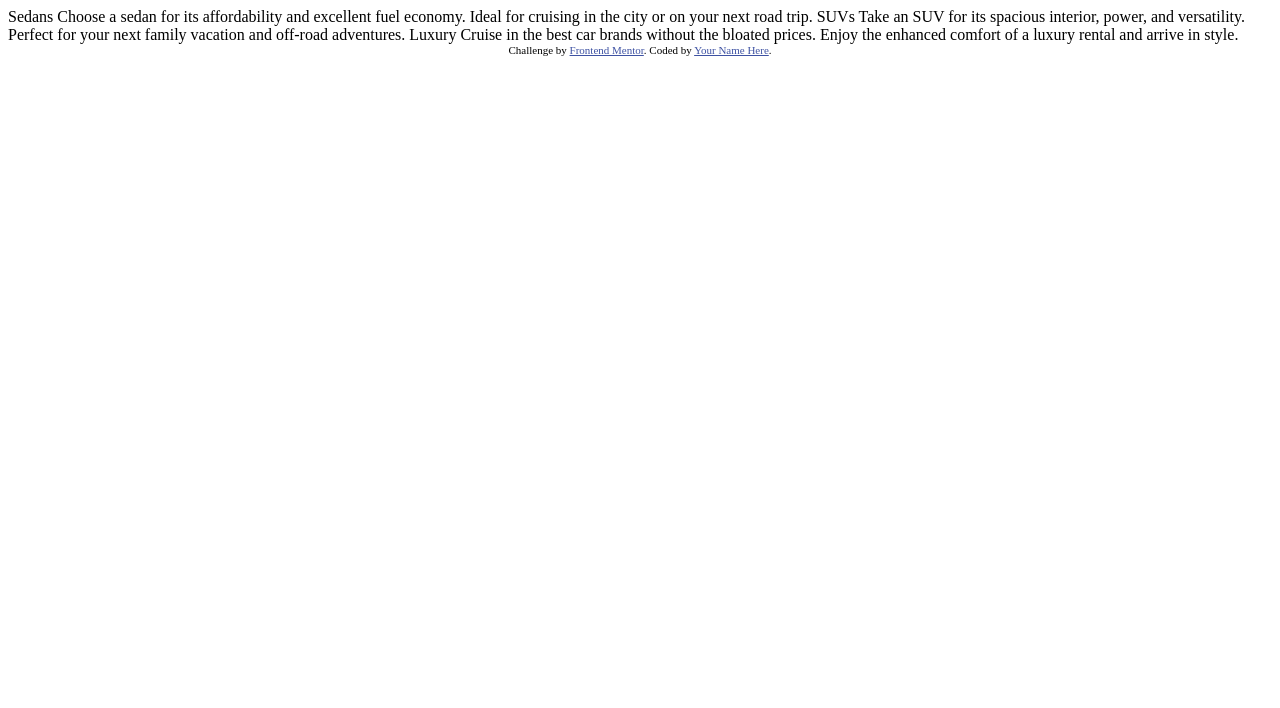
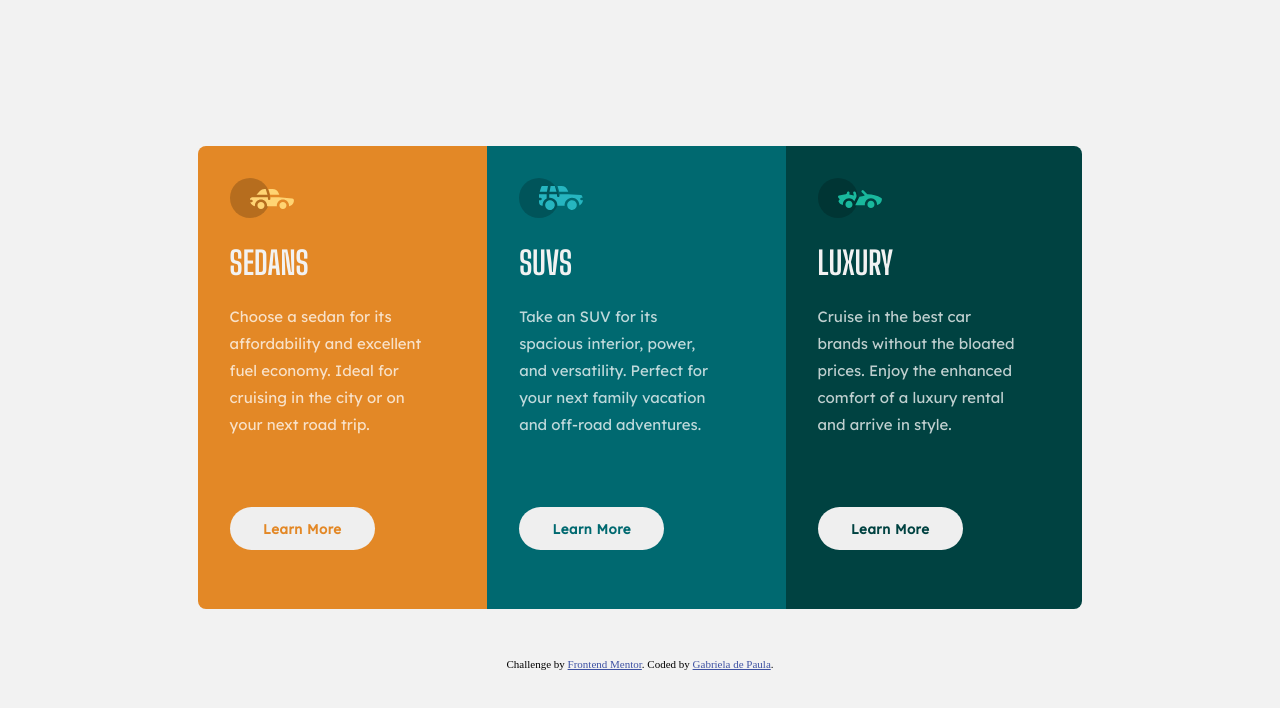
Before and after one commit to PaulaR-05/3-column-preview-card-component, a plain HTML site: page index.html in a window 1280 px wide. Drawn offline with Linux system fonts and the light colour scheme.

Commit message:
update_v2

```diff
--- /dev/null
+++ b/css/style.css
@@ -0,0 +1,134 @@
+:root {
+  --Bright-orange: hsl(31, 77%, 52%);
+  --Dark-cyan: hsl(184, 100%, 22%);
+  --Very-dark-cyan: hsl(179, 100%, 13%);
+  --Transparent-white: hsla(0, 0%, 100%, 0.75);
+  --Very-light: hsl(0, 0%, 95%);
+}
+
+.attribution {
+  font-size: 11px;
+  text-align: center;
+  margin-top: 3em;
+}
+.attribution a {
+  color: hsl(228, 45%, 44%);
+}
+
+body {
+  min-height: 100vh;
+  display: flex;
+  flex-direction: column;
+  align-items: center;
+  justify-content: center;
+  background-color: var(--Very-light);
+}
+
+main {
+  width: 70%;
+  max-height: 100vh;
+}
+
+div {
+  margin: 1em;
+}
+
+button {
+  padding: 1em 2.5em;
+  border-radius: 2em;
+  border: none;
+}
+
+main .card-01 {
+  background-color: var(--Bright-orange);
+  padding: 2em;
+  border-top-left-radius: 1em;
+  border-top-right-radius: 1em;
+}
+
+h1 {
+  color: var(--Very-light);
+  font-family: "Big Shoulders Display", cursive;
+  font-weight: 700;
+  text-transform: uppercase;
+}
+
+p {
+  width: 95%;
+  color: var(--Transparent-white);
+  text-align: left;
+  margin-bottom: 1.5em;
+  font-family: "Lexend Deca", sans-serif;
+  line-height: 1.8;
+  font-weight: 400;
+  font-size: 15px;
+}
+
+main .card-02 {
+  background-color: var(--Dark-cyan);
+  padding: 2em;
+  margin-top: -16px;
+}
+
+main .card-03 {
+  background-color: var(--Very-dark-cyan);
+  padding: 2em;
+  margin-top: -16px;
+  border-bottom-left-radius: 1em;
+  border-bottom-right-radius: 1em;
+}
+
+.card-01 button {
+  color: var(--Bright-orange);
+  font-family: "Lexend Deca", sans-serif;
+  font-weight: 700;
+  letter-spacing: 0.5px;
+}
+
+.card-02 button {
+  color: var(--Dark-cyan);
+  font-family: "Lexend Deca", sans-serif;
+  font-weight: 700;
+  letter-spacing: 0.5px;
+}
+
+.card-03 button {
+  color: var(--Very-dark-cyan);
+  font-family: "Lexend Deca", sans-serif;
+  font-weight: 700;
+  letter-spacing: 0.5px;
+}
+
+@media only screen and (min-width: 700px) {
+  main {
+    display: flex;
+    flex-direction: row;
+    align-items: center;
+    justify-content: center;
+  }
+
+  div {
+    margin: 0;
+  }
+
+  main .card-01 {
+    border-top-left-radius: 0.5em;
+    border-bottom-left-radius: 0.5em;
+    border-top-right-radius: 0;
+    margin-bottom: 1em;
+  }
+
+  main .card-03 {
+    border-bottom-left-radius: 0;
+    border-bottom-right-radius: 0.5em;
+    border-top-right-radius: 0.5em;
+  }
+  button {
+    margin-top: 3.5em;
+    margin-bottom: 2em;
+  }
+
+  p {
+    width: 86%;
+  }
+}
--- a/index.html
+++ b/index.html
@@ -1,36 +1,66 @@
 <!DOCTYPE html>
 <html lang="en">
   <head>
-  <meta charset="UTF-8">
-  <meta name="viewport" content="width=device-width, initial-scale=1.0"> <!-- displays site properly based on user's device -->
+    <meta charset="UTF-8" />
+    <meta name="viewport" content="width=device-width, initial-scale=1.0" />
+    <!-- displays site properly based on user's device -->
 
-  <link rel="icon" type="image/png" sizes="32x32" href="./images/favicon-32x32.png">
-
+    <link
+      rel="icon"
+      type="image/png"
+      sizes="32x32"
+      href="./images/favicon-32x32.png"
+    />
+    <link rel="preconnect" href="https://fonts.googleapis.com" />
+    <link rel="preconnect" href="https://fonts.gstatic.com" crossorigin />
+    <link
+      href="https://fonts.googleapis.com/css2?family=Big+Shoulders+Display:wght@700&display=swap"
+      rel="stylesheet"
+    />
+    <link rel="preconnect" href="https://fonts.googleapis.com" />
+    <link rel="preconnect" href="https://fonts.gstatic.com" crossorigin />
+    <link
+      href="https://fonts.googleapis.com/css2?family=Lexend+Deca&display=swap"
+      rel="stylesheet"
+    />
+    <link rel="stylesheet" href="css/style.css" />
     <title>Frontend Mentor | 3-column preview card component</title>
-
-  <!-- Feel free to remove these styles or customise in your own stylesheet 👍 -->
-  <style>
-    .attribution { font-size: 11px; text-align: center; }
-    .attribution a { color: hsl(228, 45%, 44%); }
-  </style>
   </head>
   <body>
-
-  Sedans
-  Choose a sedan for its affordability and excellent fuel economy. Ideal for cruising in the city
-  or on your next road trip.
-
-  SUVs
-  Take an SUV for its spacious interior, power, and versatility. Perfect for your next family vacation
-  and off-road adventures.
-
-  Luxury
-  Cruise in the best car brands without the bloated prices. Enjoy the enhanced comfort of a luxury
-  rental and arrive in style.
-
-  <div class="attribution">
-    Challenge by <a href="https://www.frontendmentor.io?ref=challenge" target="_blank">Frontend Mentor</a>.
-    Coded by <a href="#">Your Name Here</a>.
+    <main>
+      <div class="card-01">
+        <img src="./images/icon-sedans.svg" alt="" />
+        <h1>Sedans</h1>
+        <p>
+          Choose a sedan for its affordability and excellent fuel economy. Ideal
+          for cruising in the city or on your next road trip.
+        </p>
+        <button>Learn More</button>
       </div>
+      <div class="card-02">
+        <img src="./images/icon-suvs.svg" alt="" />
+        <h1>SUVS</h1>
+        <p>
+          Take an SUV for its spacious interior, power, and versatility. Perfect
+          for your next family vacation and off-road adventures.
+        </p>
+        <button>Learn More</button>
+      </div>
+      <div class="card-03">
+        <img src="./images/icon-luxury.svg" alt="" />
+        <h1>Luxury</h1>
+        <p>
+          Cruise in the best car brands without the bloated prices. Enjoy the
+          enhanced comfort of a luxury rental and arrive in style.
+        </p>
+        <button>Learn More</button>
+      </div>
+    </main>
+    <footer class="attribution">
+      Challenge by
+      <a href="https://www.frontendmentor.io?ref=challenge" target="_blank"
+        >Frontend Mentor</a
+      >. Coded by <a href="#">Gabriela de Paula</a>.
+    </footer>
   </body>
 </html>
```
Lines whose indentation alone changed are shown as unchanged.
